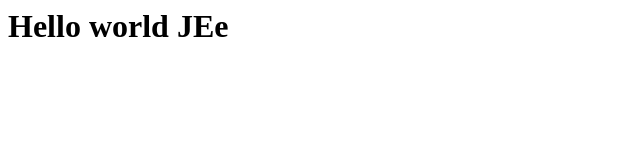
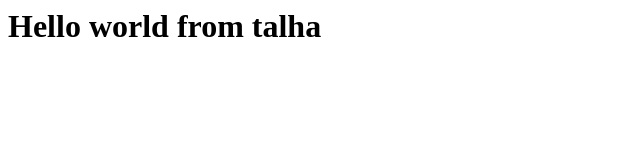
Before and after one commit to pakbootcamp2020/class1, a plain HTML site: page index.html in a window 1280 px wide. Shown: the whole page, without its empty margins (0-640 px from the left). Drawn offline with Linux system fonts and the light colour scheme.

Commit message:
Update index.html

```diff
--- a/index.html
+++ b/index.html
@@ -1,6 +1,6 @@
 <html>
 
 <body>
-	<h1>Hello world JEe </h1>
+	<h1>Hello world from talha</h1>
 </body>
 </html>
```
